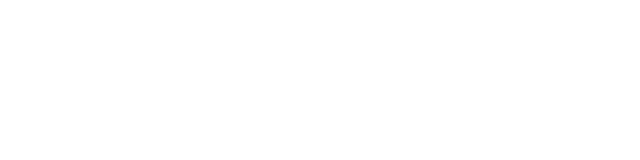
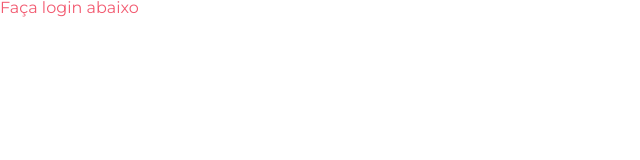
Before and after one commit to CollabCodeTech/collabstore-frontend, a Svelte app: page / in a window 1280 px wide. Shown: the top 160 px of the page, without its empty margins (0-640 px from the left). Built offline with nearby package versions, Linux system fonts and the light colour scheme.

Commit message:
Bugfix in atom TitleCollab

```diff
--- a/src/components/atoms/TitleCollab.svelte
+++ b/src/components/atoms/TitleCollab.svelte
@@ -1,9 +1,11 @@
+<script>
+  export let content = "Por favor, passar uma propriedade content";
+</script>
+
 <style>
   .title-collab {
     color: #f25a70;
   }
 </style>
 
-<h1 class="title-collab">
-  <slot />
-</h1>
+<h1 class="title-collab">{content}</h1>
```
